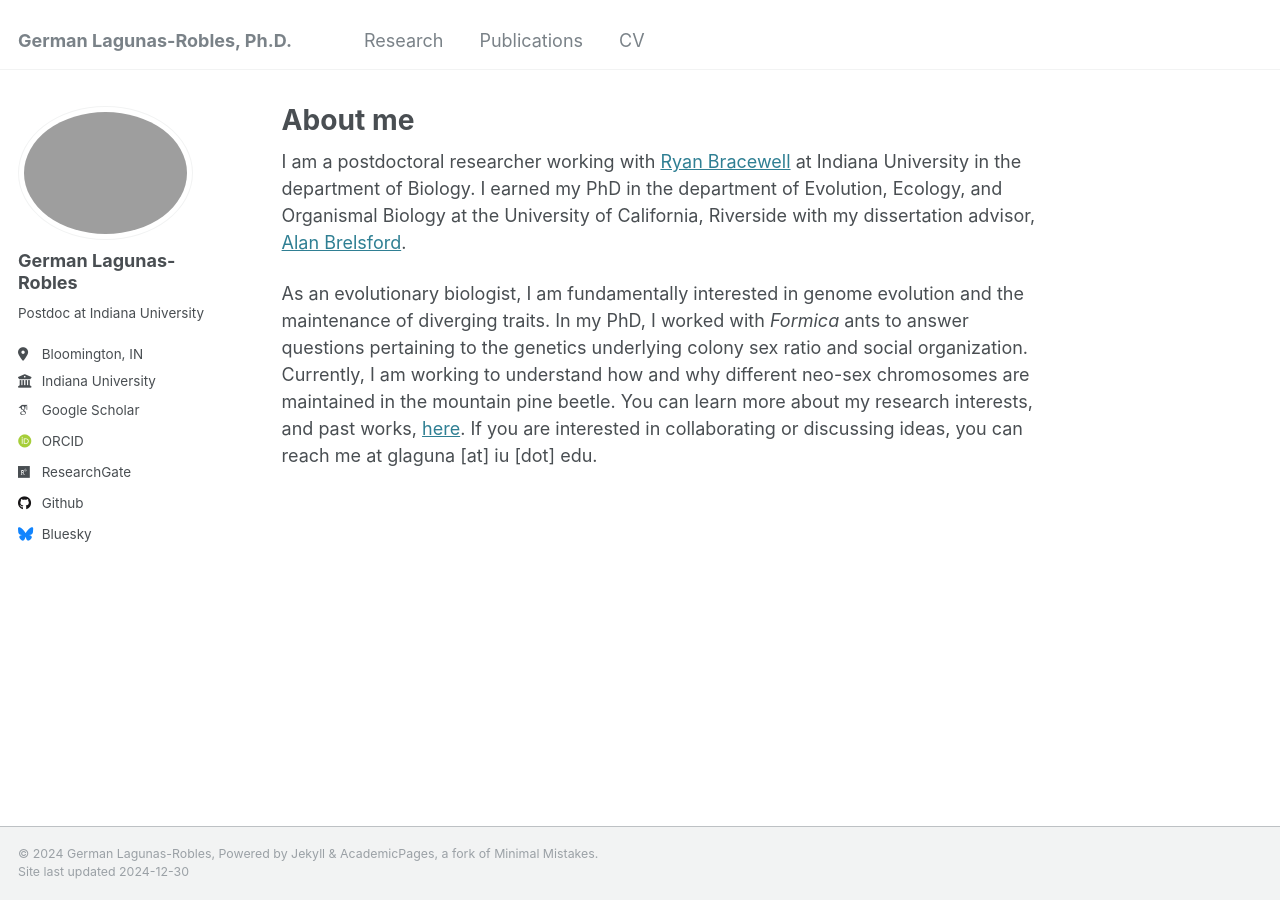
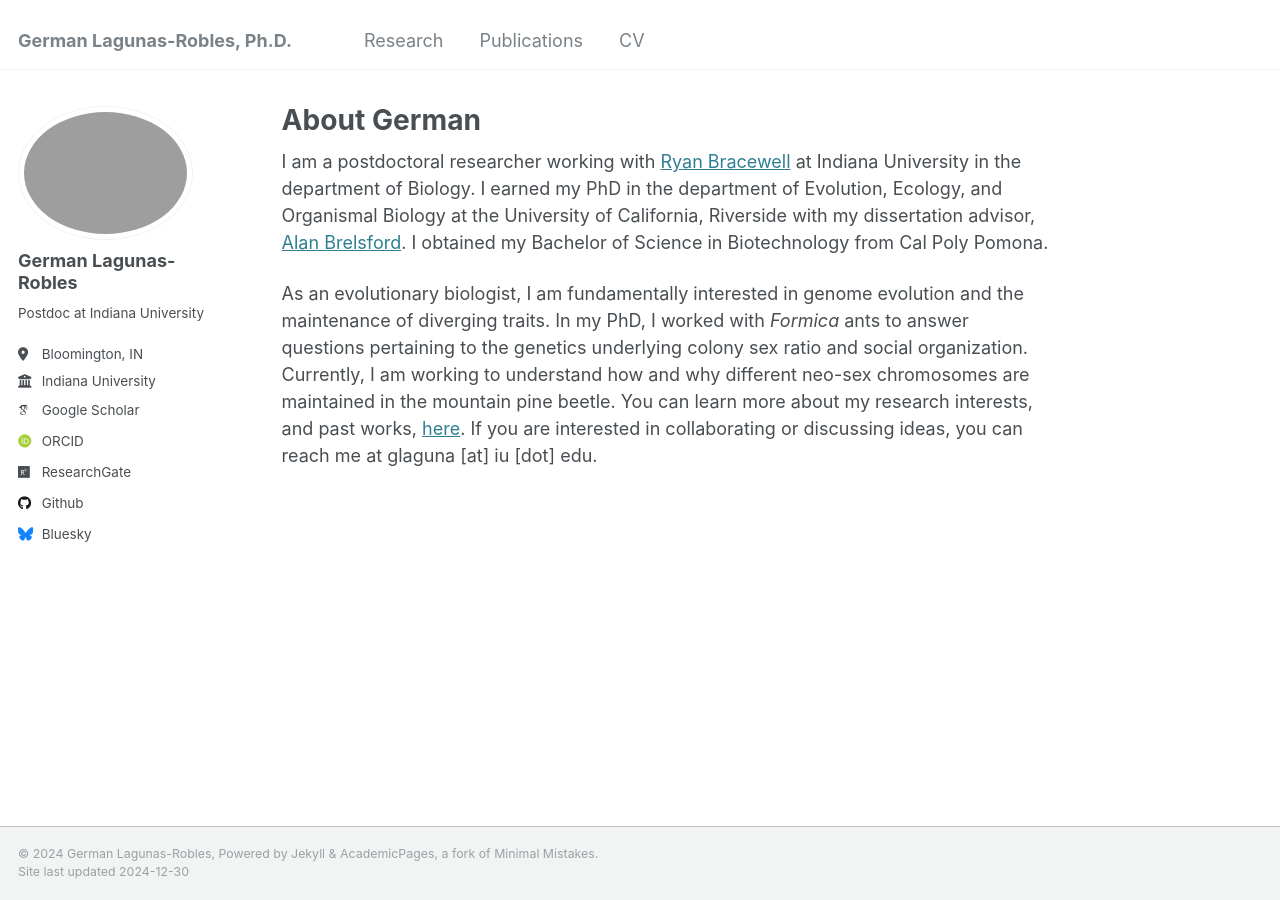
Before and after one commit to GLagunas-Robles/GLagunas-Robles.github.io, a Jekyll site: the page built from _pages/about.md, in a window 1280 px wide. Built offline with Jekyll 4.4.1, drawn with Linux system fonts in a browser that asks for light colours; some web fonts are replaced.

Commit message:
Update about.md

```diff
--- a/_pages/about.md
+++ b/_pages/about.md
@@ -1,11 +1,11 @@
 ---
 permalink: /
-title: "About me"
+title: "About German"
 author_profile: true
 redirect_from:
   - /about/
   - /about.html
 ---
-I am a postdoctoral researcher working with <a href="https://www.ryanbracewell.com/people.html" target="_blank" rel="noopener noreferrer">Ryan Bracewell</a> at Indiana University in the department of Biology. I earned my PhD in the department of Evolution, Ecology, and Organismal Biology at the University of California, Riverside with my dissertation advisor, <a href="https://profiles.ucr.edu/app/home/profile/alanbe" target="_blank" rel="noopener noreferrer">Alan Brelsford</a>.
+I am a postdoctoral researcher working with <a href="https://www.ryanbracewell.com/people.html" target="_blank" rel="noopener noreferrer">Ryan Bracewell</a> at Indiana University in the department of Biology. I earned my PhD in the department of Evolution, Ecology, and Organismal Biology at the University of California, Riverside with my dissertation advisor, <a href="https://profiles.ucr.edu/app/home/profile/alanbe" target="_blank" rel="noopener noreferrer">Alan Brelsford</a>. I obtained my Bachelor of Science in Biotechnology from Cal Poly Pomona.
 
 As an evolutionary biologist, I am fundamentally interested in genome evolution and the maintenance of diverging traits. In my PhD, I worked with _Formica_ ants to answer questions pertaining to the genetics underlying colony sex ratio and social organization. Currently, I am working to understand how and why different neo-sex chromosomes are maintained in the mountain pine beetle. You can learn more about my research interests, and past works, <a href="https://glagunas-robles.github.io/research/" target="_blank" rel="noopener noreferrer">here</a>. If you are interested in collaborating or discussing ideas, you can reach me at glaguna [at] iu [dot] edu.
```
